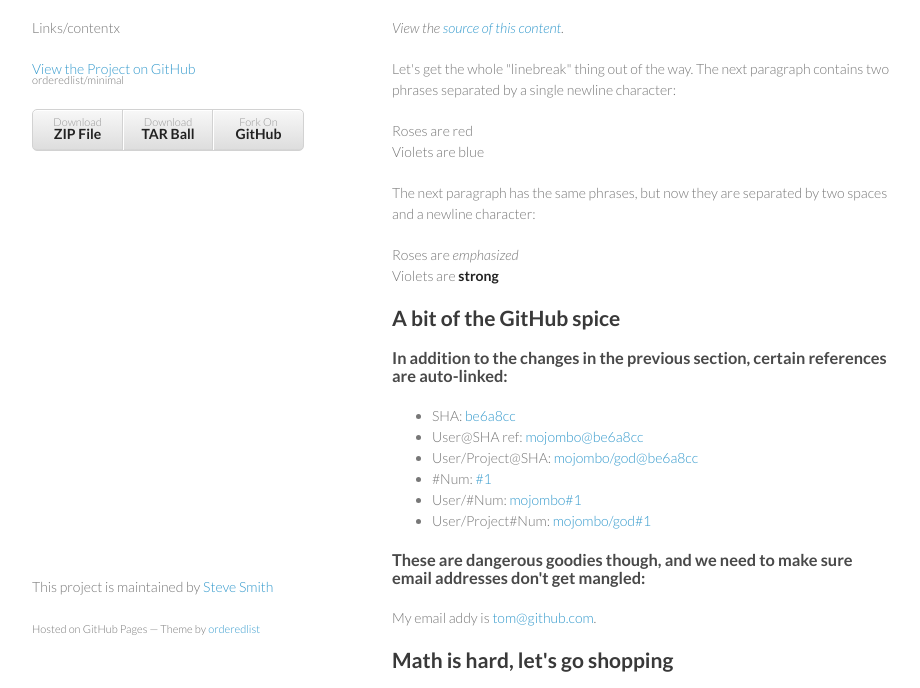
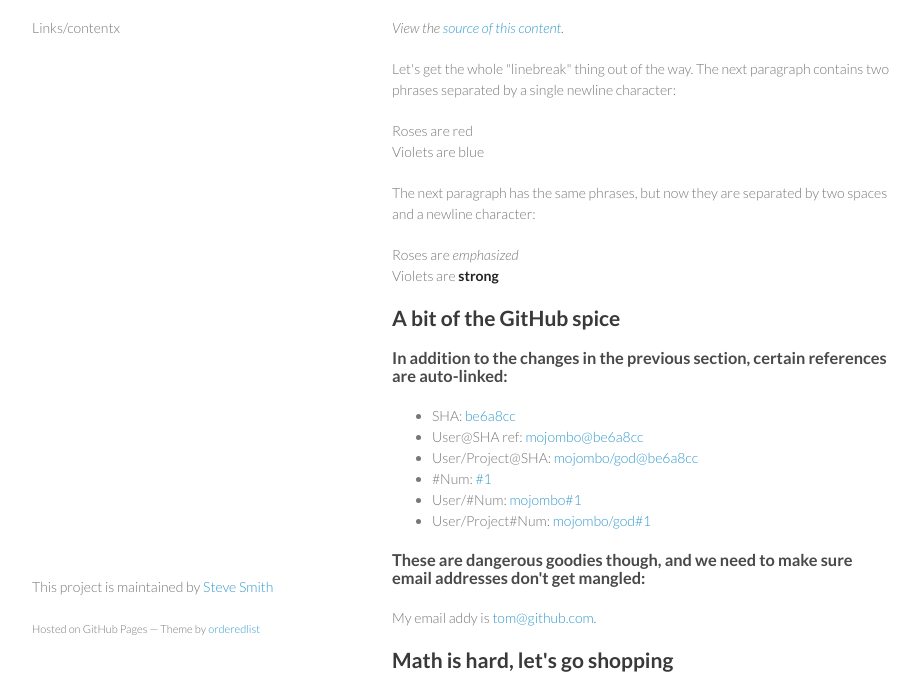
Before and after one commit to x9663605/x9663605.github.io, a plain HTML site: page index.html in a window 1280 px wide. Shown: the part 92-780 px from the top of the page, without its empty margins (178-1098 px from the left). Drawn offline with Linux system fonts and the light colour scheme.

Commit message:
delete left

```diff
--- a/index.html
+++ b/index.html
@@ -17,12 +17,6 @@
       <header>
         <h1>Homepage</h1>
         <p>Links/contentx</p>
-        <p class="view"><a href="http://github.com/orderedlist/minimal">View the Project on GitHub <small>orderedlist/minimal</small></a></p>
-        <ul>
-          <li><a href="https://github.com/orderedlist/minimal/zipball/master">Download <strong>ZIP File</strong></a></li>
-          <li><a href="https://github.com/orderedlist/minimal/tarball/master">Download <strong>TAR Ball</strong></a></li>
-          <li><a href="http://github.com/orderedlist/minimal">Fork On <strong>GitHub</strong></a></li>
-        </ul>
       </header>
       <section>
         <h1>Let&rsquo;s Test Some Markup</h1>
```
